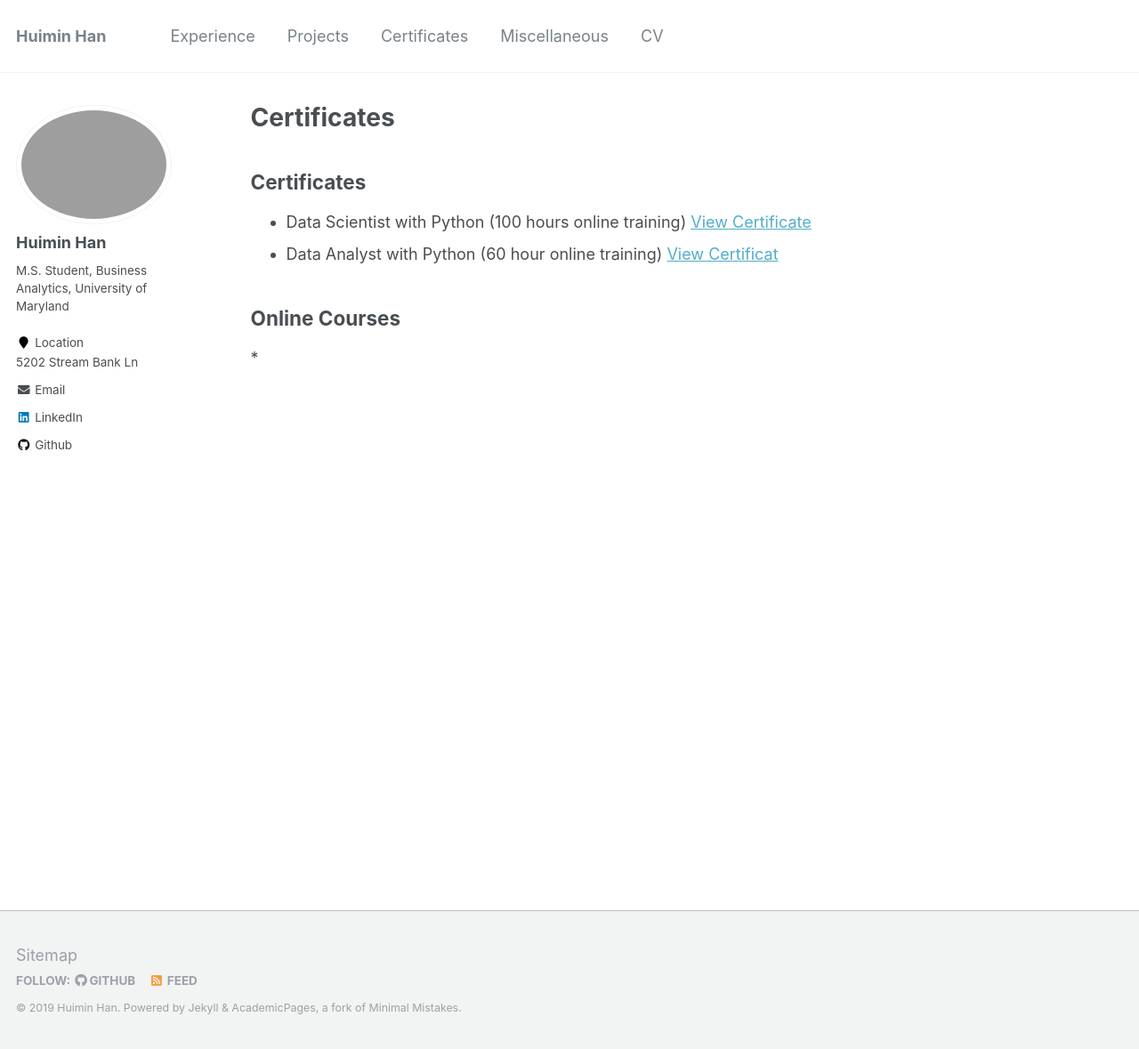
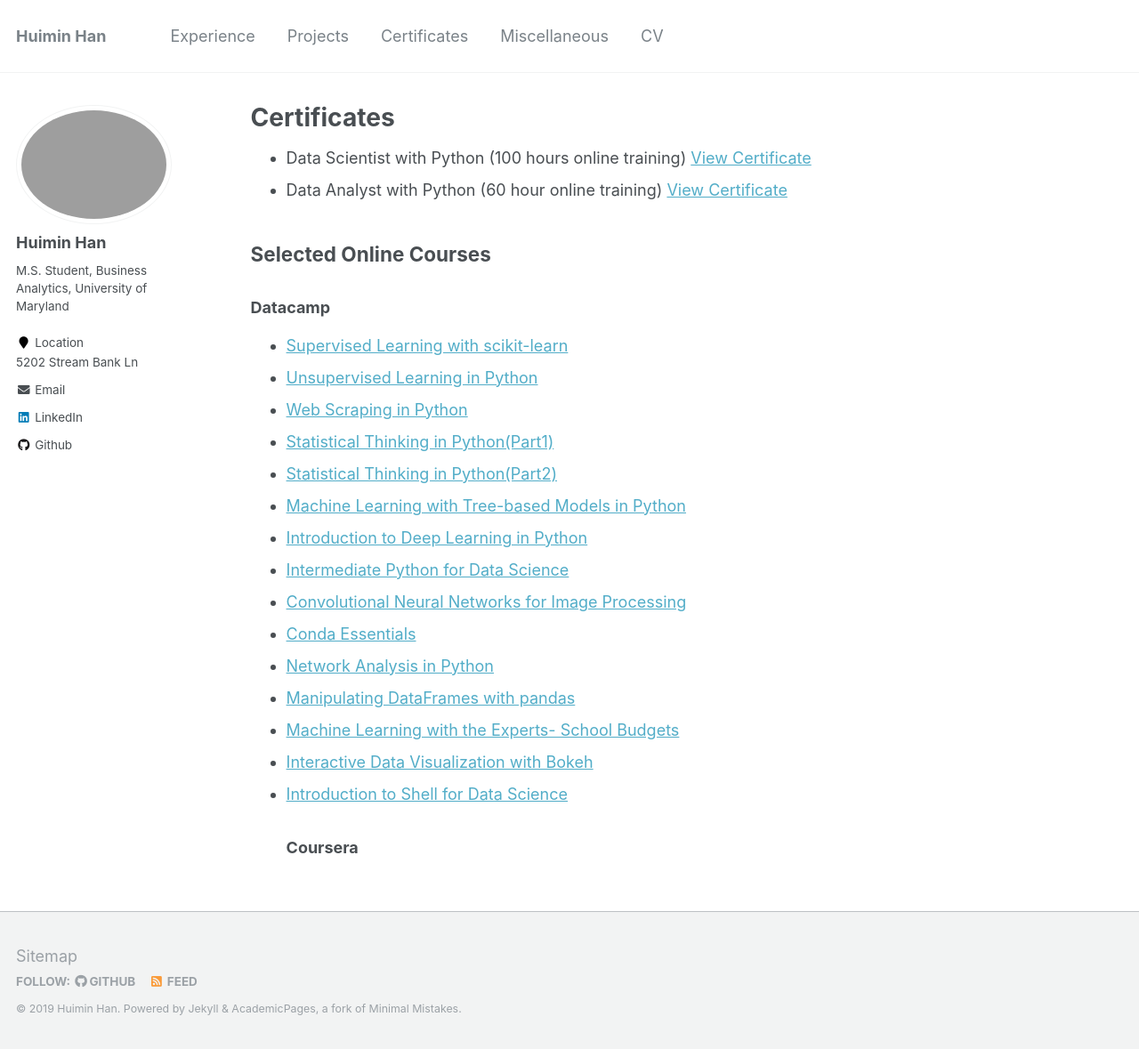
Before and after one commit to HannahHan3/HannahHan3.github.io, a Jekyll site: the page built from _pages/certificates.md, in a window 1280 px wide and 1179 px high. Shown: the whole window at 89% size. Built offline with Jekyll 4.4.1, drawn with Linux system fonts in a browser that asks for light colours.

Commit message:
Update certificates.md

```diff
--- a/_pages/certificates.md
+++ b/_pages/certificates.md
@@ -4,12 +4,24 @@ title: "Certificates"
 permalink: /certificates/
 author_profile: true
 ---
+* Data Scientist with Python (100 hours online training) [View Certificate](https://hannahhan3.github.io/files/Data Scientist Certificate.pdf)
+* Data Analyst with Python (60 hour online training) [View Certificate](https://hannahhan3.github.io/files/Data Analyst Certificate.pdf)
 
-## Certificates
-
-* Data Scientist with Python (100 hours online training) [View Certificate](https://hannahhan3.github.io/files/Data Scientist Certificate.pdf)
-* Data Analyst with Python (60 hour online training) [View Certificat](https://hannahhan3.github.io/files/Data Analyst Certificate.pdf)
-
-## Online Courses
-
-*
+## Selected Online Courses
+### Datacamp
+* [Supervised Learning with scikit-learn](https://hannahhan3.github.io/files/Supervised Learning with scikit-learn.pdf)
+* [Unsupervised Learning in Python](https://hannahhan3.github.io/files/Unsupervised Learning in Python.pdf)
+* [Web Scraping in Python](https://hannahhan3.github.io/files/Web Scraping in Python.pdf)
+* [Statistical Thinking in Python(Part1)](https://hannahhan3.github.io/files/Statistical Thinking in Python(Part1).pdf)
+* [Statistical Thinking in Python(Part2)](https://hannahhan3.github.io/files/Statistical Thinking in Python(Part2).pdf)
+* [Machine Learning with Tree-based Models in Python](https://hannahhan3.github.io/files/Machine Learning with Tree-based Models in Python.pdf)
+* [Introduction to Deep Learning in Python](https://hannahhan3.github.io/files/Introduction to Deep Learning in Python.pdf)
+* [Intermediate Python for Data Science](https://hannahhan3.github.io/files/Intermediate Python for Data Science.pdf)
+* [Convolutional Neural Networks for Image Processing](https://hannahhan3.github.io/files/Convolutional Neural Networks for Image Processing.pdf)
+* [Conda Essentials](https://hannahhan3.github.io/files/Conda Essentials.pdf)
+* [Network Analysis in Python](https://hannahhan3.github.io/files/Network Analysis in Python.pdf)
+* [Manipulating DataFrames with pandas](https://hannahhan3.github.io/files/Manipulating DataFrames with pandas.pdf)
+* [Machine Learning with the Experts- School Budgets](https://hannahhan3.github.io/files/Machine Learning with the Experts- School Budgets.pdf)
+* [Interactive Data Visualization with Bokeh](https://hannahhan3.github.io/files/Interactive Data Visualization with Bokeh.pdf)
+* [Introduction to Shell for Data Science](https://hannahhan3.github.io/files/Introduction to Shell for Data Science.pdf)
+### Coursera
```
